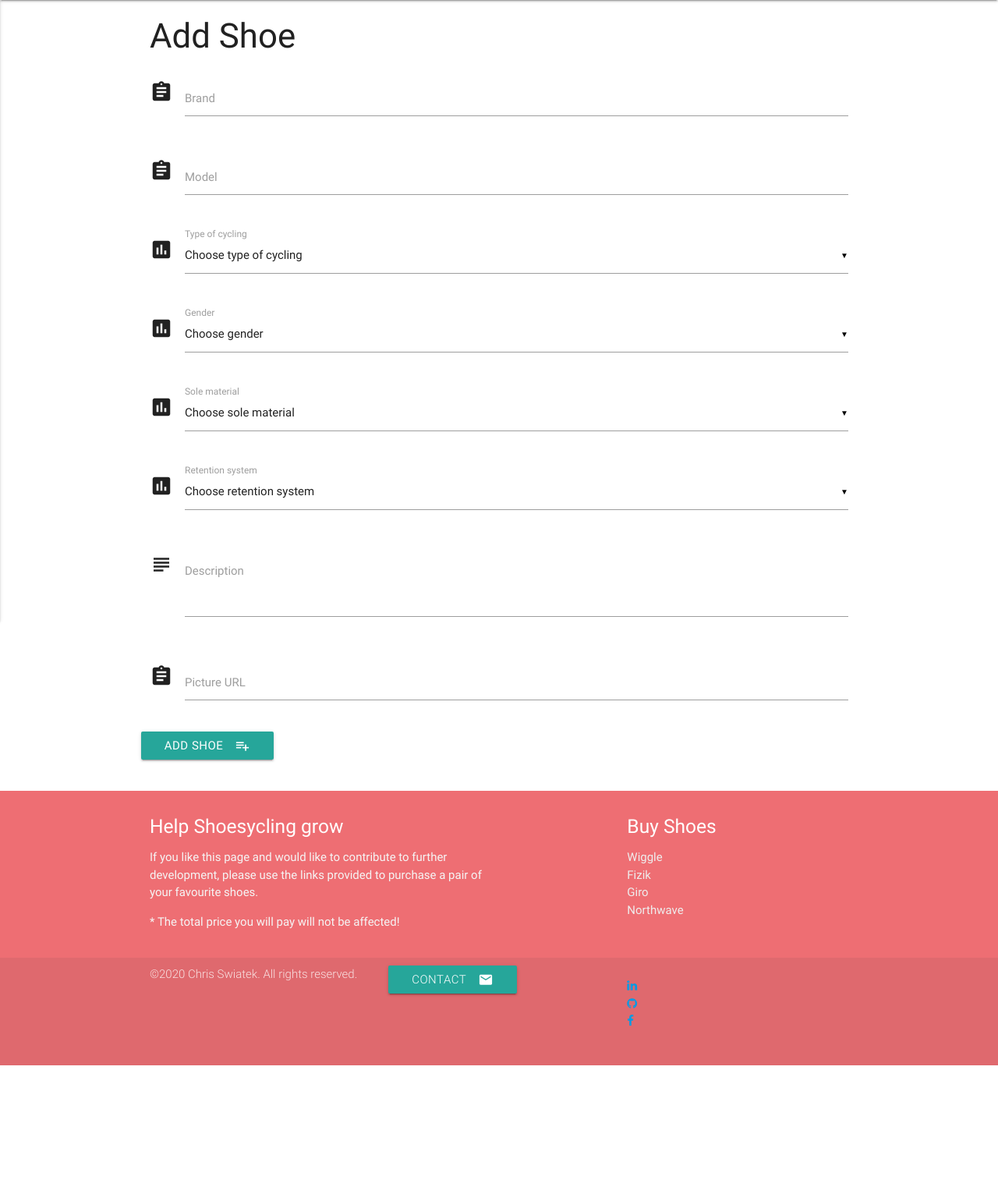
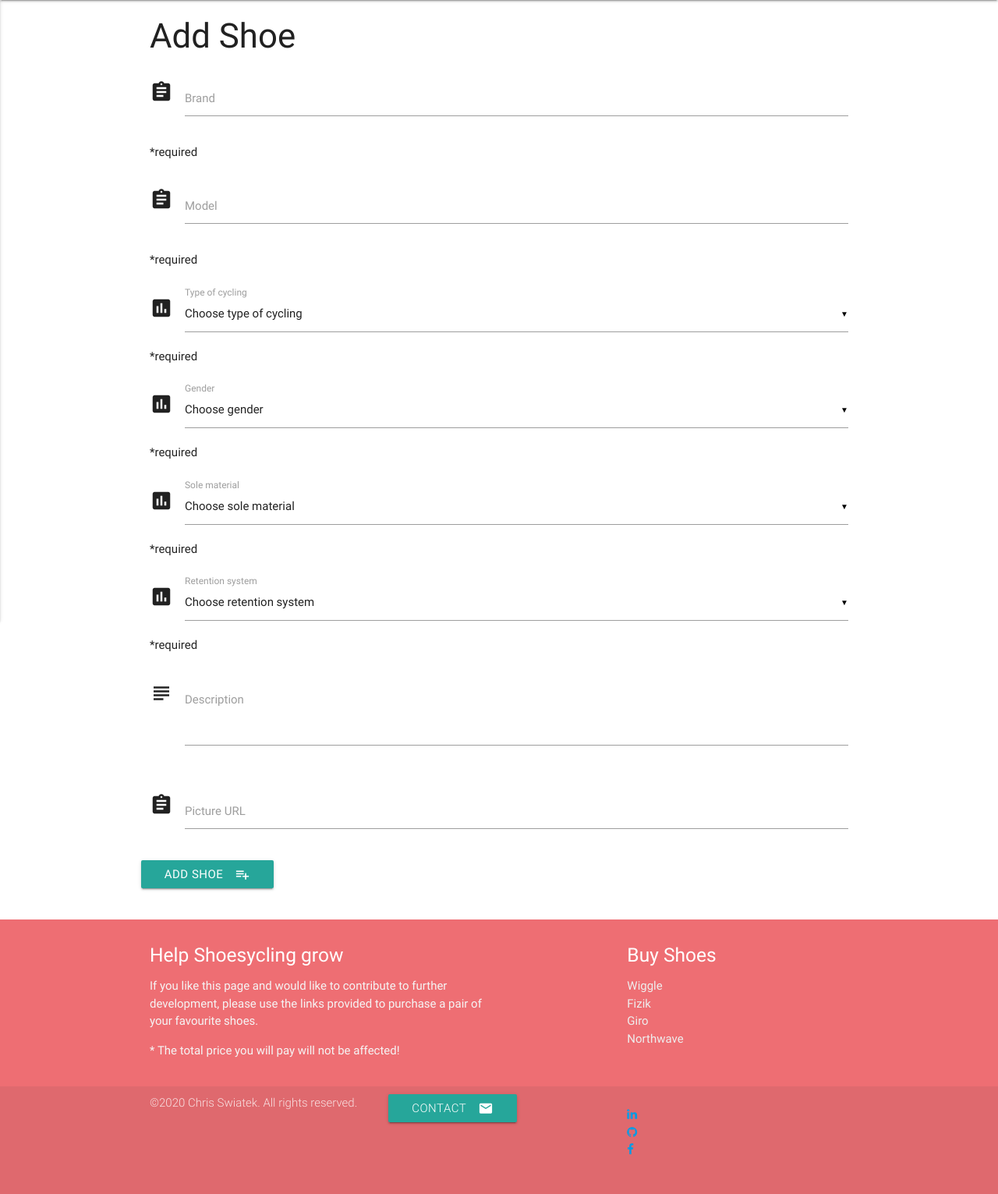
Before and after one commit to krisswiss/Data-Centric_Development-Milestone-Project, a Flask app: page /add_shoe in a window 1280 px wide. Shown: the part 64-1595 px from the top of the page at 78% size. Before the commit the page ends 1430 px from the top, so only its background shows below. Run offline with Flask 2, Linux system fonts and the light colour scheme; some libraries are stand-ins or nearby versions.

Commit message:
added required attributes and paragraphs to indicate it to form fields

```diff
--- a/templates/addshoe.html
+++ b/templates/addshoe.html
@@ -8,15 +8,17 @@
 			<div class="row">
 				<div class="input-field col s12">
                     <i class="material-icons prefix">assignment</i>
-					<input id="brand" name="brand" type="text">
+					<input id="brand" name="brand" type="text" class="validate" required>
 					<label for="brand">Brand</label>
+                    <p>*required</p>
 				</div>
 			</div>
             <div class="row">
 				<div class="input-field col s12">
                     <i class="material-icons prefix">assignment</i>
-					<input id="model" name="model" type="text">
+					<input id="model" name="model" type="text" class="validate" required>
 					<label for="brand">Model</label>
+                    <p>*required</p>
 				</div>
 			</div>
             <div class="row">
@@ -28,6 +30,7 @@
                         <option value="mtb">Mtb</option>
                     </select>
                     <label>Type of cycling</label>
+                    <p>*required</p>
                 </div>
             </div>
             <div class="row">
@@ -40,6 +43,7 @@
                         <option value="unisex">Unisex</option>
                     </select>
                     <label>Gender</label>
+                    <p>*required</p>
                 </div>
             </div>
             <div class="row">
@@ -51,31 +55,33 @@
                         <option value="carbon-fibre">Carbon-fibre</option>
                     </select>
                     <label>Sole material</label>
+                    <p>*required</p>
                 </div>
             </div>
              <div class="row">
                 <div class="input-field col s12">
                     <i class="material-icons prefix">poll</i>
-                    <select id="closure" name="closure">
+                    <select id="closure" name="closure" required>
                         <option value="" disabled selected>Choose retention system</option>
                         <option value="boa">Boa</option>
                         <option value="velcro">Velcro</option>
                         <option value="laces">Laces</option>
                     </select>
                     <label>Retention system</label>
+                    <p>*required</p>
                 </div>
             </div>
             <div class="row">
                 <div class="input-field col s12">
                 <i class="material-icons prefix">subject</i>
-                    <textarea name="description" id="description" class="materialize-textarea"></textarea>
+                    <textarea name="description" id="description" class="materialize-textarea validate"></textarea>
                     <label for="description">Description</label>
                 </div>
             </div>
             <div class="row">
 				<div class="input-field col s12">
                     <i class="material-icons prefix">assignment</i>
-					<input id="picture_url" name="picture_url" type="text">
+					<input id="picture_url" name="picture_url" type="text"  class="validate">
 					<label for="brand">Picture URL</label>
 				</div>
 			</div>
```
